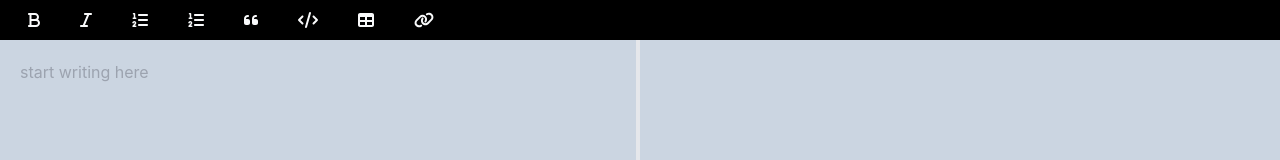
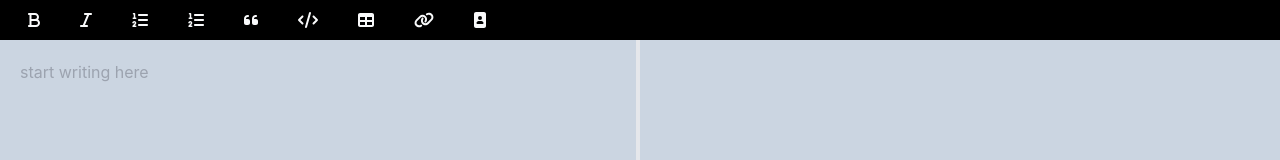
Before and after one commit to hyemiie/markDownEditor, a React (Create React App) app in the folder client/markdown/: page / in a window 1280 px wide. Shown: the top 160 px of the page. Built offline with nearby package versions, Linux system fonts and the light colour scheme.

Commit message:
updated commit

```diff
--- a/client/markdown/src/components/Mainpage.jsx
+++ b/client/markdown/src/components/Mainpage.jsx
@@ -2,7 +2,7 @@ import React, { useState, useEffect } from "react";
 import axios from "axios";
 import "./mainpage.css";
 import { FontAwesomeIcon } from '@fortawesome/react-fontawesome';
-import { faAngleDoubleRight, faBold, faCalendar, faCalendarAlt, faCode, faCoffee, faItalic, faLink, faListDots, faListNumeric, faQuoteLeft, faTable } from '@fortawesome/free-solid-svg-icons';
+import { faAngleDoubleRight, faBold, faCalendar, faCalendarAlt, faCode, faCoffee, faImagePortrait, faItalic, faLink, faListDots, faListNumeric, faQuoteLeft, faTable } from '@fortawesome/free-solid-svg-icons';
 
 const Mainpage = () => {
   const [htmlResponse, setHtmlResponse] = useState("");
@@ -122,6 +122,7 @@ const Mainpage = () => {
         <button className="flex pe-10 pt-3" onClick={handleCodeClick}><FontAwesomeIcon icon={faCode} /></button>{" "}
         <button className="flex pe-10 pt-3" onClick={handleTableClick}><FontAwesomeIcon icon={faTable} /></button>{" "}
         <button className="flex pe-10 pt-3" onClick={handleLinkClick}><FontAwesomeIcon icon={faLink} /></button>
+        <button className="flex pe-10 pt-3" onClick={handleLinkClick}><FontAwesomeIcon icon={faImagePortrait} /></button>
       </p>
       <div className="flex">
         <textarea
```
